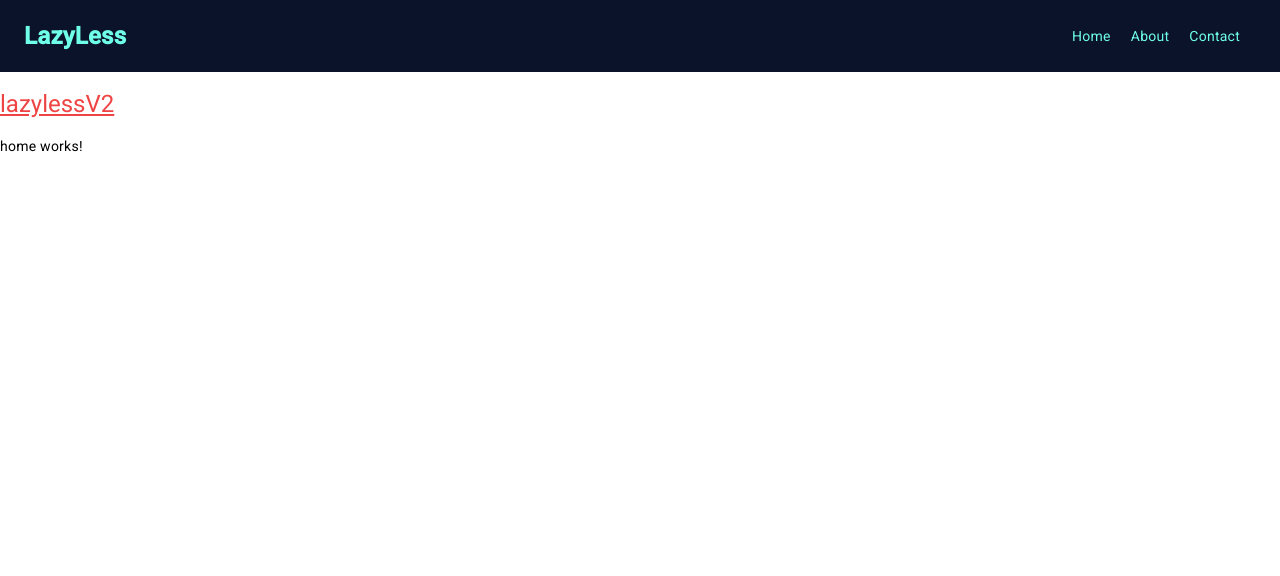
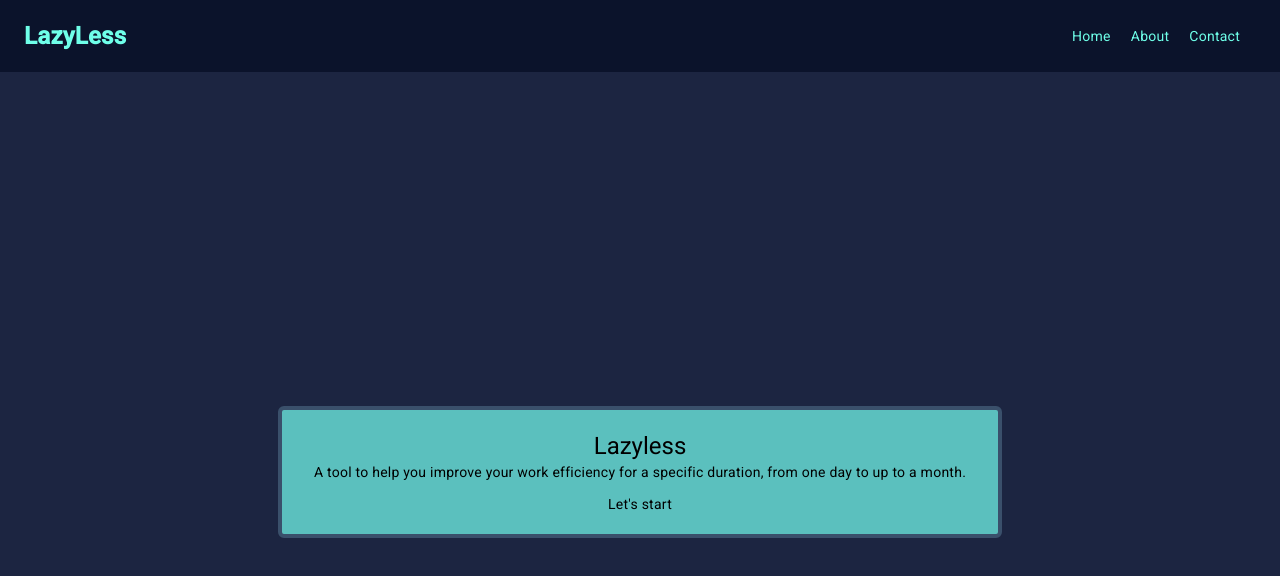
Before and after one commit to LinhNguyenLe2109/Lazyless, an Angular app: page / in a window 1280 px wide. Shown: the top 576 px of the page. Built offline with nearby package versions, Linux system fonts and the light colour scheme.

Commit message:
wokring on main page

```diff
--- a/src/app/app.component.html
+++ b/src/app/app.component.html
@@ -2,10 +2,7 @@
   <app-nav-bar></app-nav-bar>
 </header>
 
-<main>
-  <h1 class="text-red-500 text-3xl font-bold underline">
-    {{title}}
-  </h1>
+<main class="bg-quaternary">
   <!-- Router outlet to display route-specific components -->
   <router-outlet></router-outlet>
 </main>
--- a/src/app/home/home.component.css
+++ b/src/app/home/home.component.css
@@ -0,0 +1,3 @@
+#appTitle{
+    margin-bottom: 0px;
+}
--- a/src/app/home/home.component.ts
+++ b/src/app/home/home.component.ts
@@ -3,9 +3,14 @@ import { Component } from '@angular/core';
 @Component({
   selector: 'app-home',
   template: `
-    <p>
-      home works!
-    </p>
+    <div class="h-screen w-full flex justify-center items-center">
+      <div id="card" class="bg-secondary border-4 border-primary rounded-md px-8 py-5 text-center">
+        <h1 class="" id="appTitle">Lazyless</h1>
+        <p>A tool to help you improve your work efficiency for a specific duration, from one day to up to a month.</p>
+        <button>Let's start</button>
+      </div>
+
+    </div>
   `,
   styleUrls: ['./home.component.css']
 })
--- a/src/app/nav-bar/nav-bar.component.html
+++ b/src/app/nav-bar/nav-bar.component.html
@@ -1,4 +1,4 @@
-<div class="bg-quinary text-majorText flex mb-4 py-5 items-center justify-between">
+<div class="bg-quinary text-majorText flex py-5 items-center justify-between">
     <div id="navBrand" class="text-2xl font-bold ms-6">LazyLess</div>
     <div id="navIcon" class="hidden"><mat-icon>menu</mat-icon></div>
     <div id="navLinks" class="me-10">
--- a/src/styles.css
+++ b/src/styles.css
@@ -2,5 +2,13 @@
 @tailwind components;
 @tailwind utilities;
 
+:root{
+    --primary: '#3A506b';
+    --secondary: '#5BC0BE';
+    --majorText: '#6FFFE9';
+    --quaternary: '#1C2541';
+    --quinary: '#0B132B';
+}
+
 html, body { height: 100%; }
 body { margin: 0; font-family: Roboto, "Helvetica Neue", sans-serif; }
```
